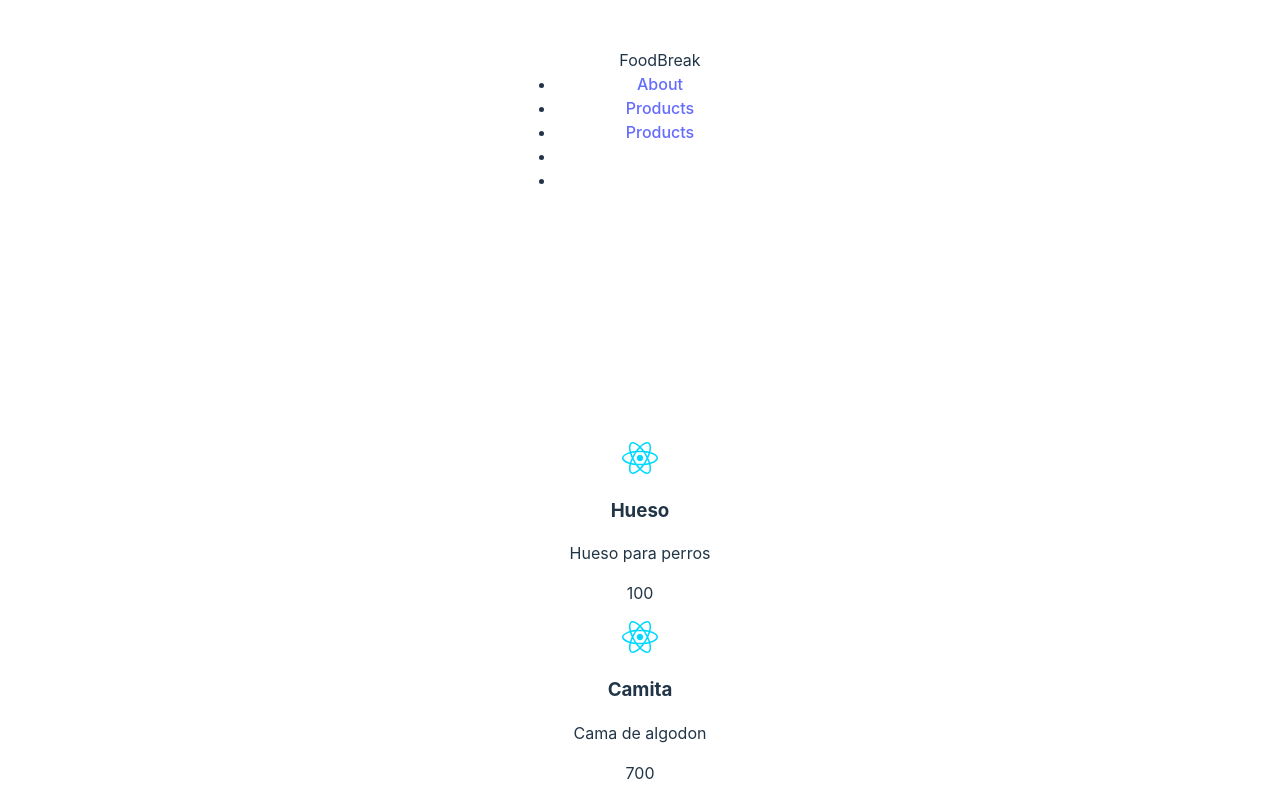
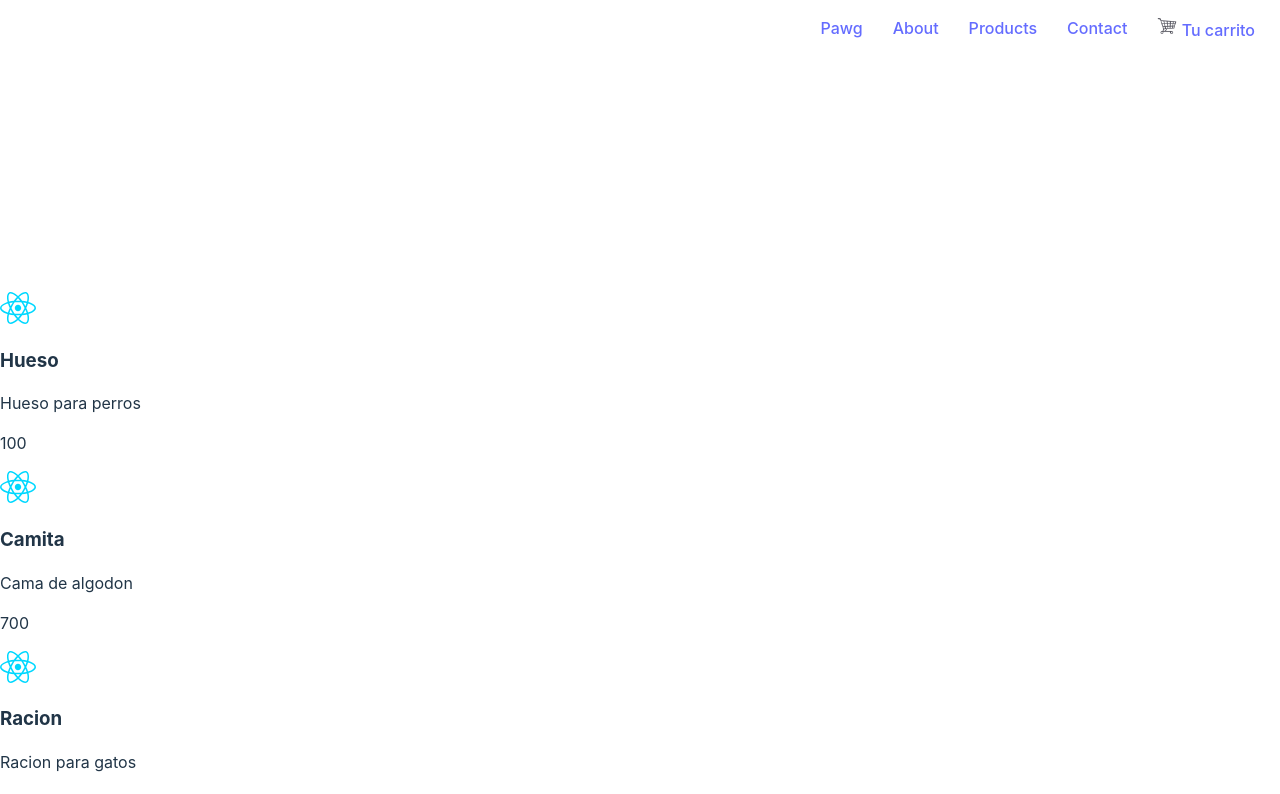
Before and after one commit to sebavargas15/reactjs, a React (Vite) app in the folder Vargas-ecomerce/: page / in a window 1280 px wide. Shown: the top 794 px of the page. Built offline with nearby package versions, Linux system fonts and the light colour scheme.

Commit message:
menu.css

```diff
--- a/Vargas-ecomerce/src/App.css
+++ b/Vargas-ecomerce/src/App.css
@@ -1,12 +1,13 @@
 #root {
-  max-width: 1280px;
-  margin: 0 auto;
-  padding: 2rem;
-  text-align: center;
+  margin: 0;
+  padding: 0;
+  width: 100%;
 }
+
 
 .div-title {
   font-size: 2rem;
   font-weight: bold;
   color: rgb(255, 255, 255);
+  text-align: center;
 }
--- a/Vargas-ecomerce/src/App.jsx
+++ b/Vargas-ecomerce/src/App.jsx
@@ -24,7 +24,7 @@ function App() {
     <main>
       <Menu/>
       <div className="div-title">
-        <Titles title="Food" />
+        <Titles title="Pawg-Store" />
       </div>
       <section>
         <Card
--- a/Vargas-ecomerce/src/components/Menu.jsx
+++ b/Vargas-ecomerce/src/components/Menu.jsx
@@ -1,11 +1,15 @@
 import React from "react";
+import Carrito from "../assets/carrito.png";
+import  "../styles/menu.css"
 
 const Menu = () => {
   return (
     <header>
-      <nav>
+      <nav className="navbar">
         <ul>
-          <span>FoodBreak</span>
+        <li>
+            <a href="">Pawg</a>
+          </li>
           <li>
             <a href="">About</a>
           </li>
@@ -13,13 +17,13 @@ const Menu = () => {
             <a href="">Products</a>
           </li>
           <li>
-            <a href="">Products</a>
+            <a href="">Contact</a>
           </li>
           <li>
-            <a href=""><img src="" alt=""/></a>
-          </li>
-          <li>
-            <a href=""></a>
+            <a href="">
+              <img src={Carrito} alt="Carrito" width={20} height={20} />
+              <span> Tu carrito</span>
+            </a>
           </li>
         </ul>
       </nav>
--- /dev/null
+++ b/Vargas-ecomerce/src/styles/menu.css
@@ -0,0 +1,11 @@
+.navbar ul {
+    list-style: none;
+    text-decoration: none;
+    display: flex;
+    justify-content: right;
+    padding: 0 10px;
+}
+
+.navbar ul li {
+    padding: 0 15px;
+}
```
Also changed, not shown: Vargas-ecomerce/src/assets/carrito.png (added).
